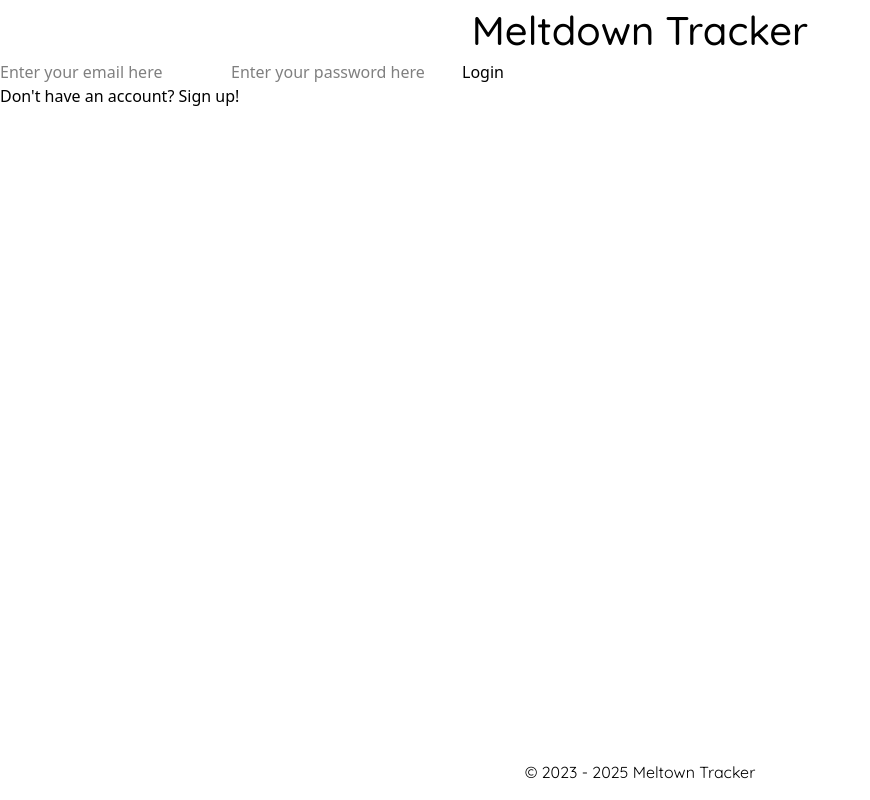
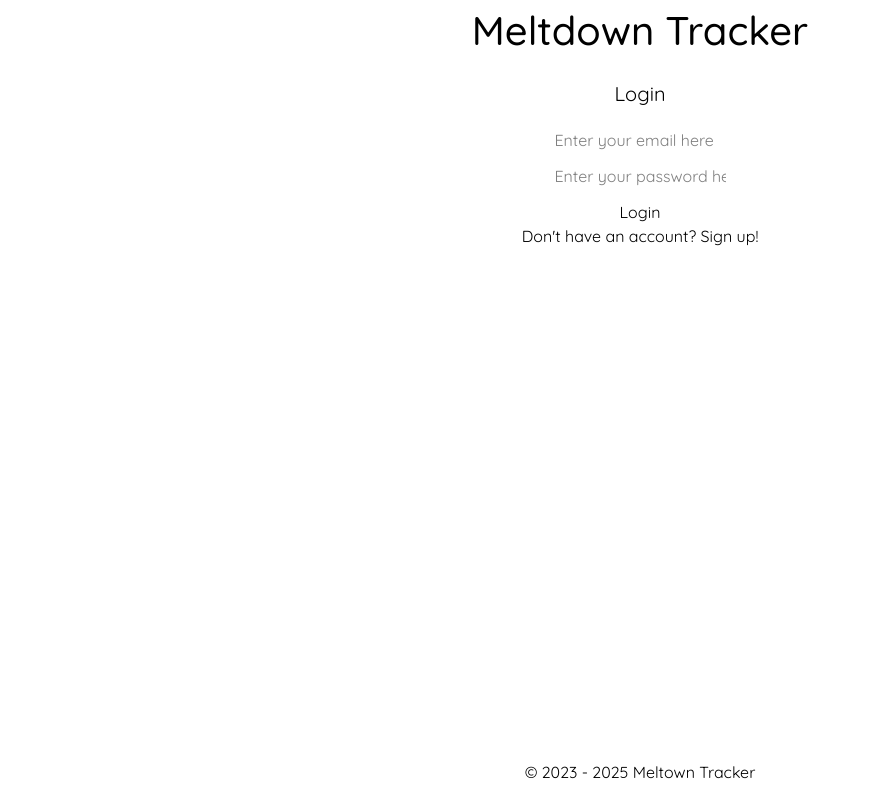
Before and after one commit to nikobatzi1990/meltdown-tracker_work-in-progress, a React (Vite) app in the folder client/: page / in a window 1280 px wide. Shown: the whole page, without its empty margins (0-870 px from the left). Built offline with nearby package versions, Linux system fonts and the light colour scheme; no server answers.

Commit message:
wip: style Login and Signup pages

```diff
--- a/client/src/App.jsx
+++ b/client/src/App.jsx
@@ -5,13 +5,13 @@ import ProtectedRoute from "./context/ProtectedRoute";
 import Signup from "./pages/Signup";
 import Login from "./pages/Login";
 import Homepage from "./pages/Homepage";
-import SingleEntry from "./pages/SingleEntry";
+import Entry from "./pages/Entry";
 import Submission from "./pages/Submission";
 import EditSubmission from "./pages/EditSubmission";
 
 function App() {
   return (
-    <div>
+    <div className="font-quicksand">
       <AuthContextProvider>
         <Routes>
           <Route path="/" element={<Login />} />
@@ -29,7 +29,7 @@ function App() {
             path="/entry/:entryId"
             element={
               <ProtectedRoute>
-                <SingleEntry />
+                <Entry />
               </ProtectedRoute>
             }
           />
--- a/client/src/components/SubmitButton.jsx
+++ b/client/src/components/SubmitButton.jsx
@@ -1,11 +1,21 @@
 import React from "react";
+import PropTypes from "prop-types";
 
-function SubmitButton() {
+function SubmitButton(props) {
+  const { text } = props;
   return (
     <button className="cursor-pointer rounded-md" type="submit">
-      Submit
+      {text}
     </button>
   );
 }
 
+SubmitButton.propTypes = {
+  text: PropTypes.string,
+};
+
+SubmitButton.defaultProps = {
+  text: "" || "Submit",
+};
+
 export default SubmitButton;
--- a/client/src/pages/Login.jsx
+++ b/client/src/pages/Login.jsx
@@ -4,7 +4,7 @@ import { UserAuth } from "../context/AuthContext";
 import Header from "../components/Header";
 import Footer from "../components/Footer";
 import Input from "../components/Input";
-import Button from "../components/Button";
+import SubmitButton from "../components/SubmitButton";
 
 function Login() {
   const navigate = useNavigate();
@@ -23,14 +23,15 @@ function Login() {
   };
 
   return (
-    <div className="login">
-      <Header className="header login-header" text="Meltdown Tracker" />
+    <div className="@container flex flex-col justify-center items-center">
+      <Header className="header" text="Meltdown Tracker" />
+      <h3 className="text-xl m-5">Login</h3>
 
-      <div className="inputs">
+      <form className="flex flex-col gap-3" onSubmit={handleLogin}>
         <Input
           htmlFor="Email"
           type="email"
-          className="input login-input"
+          className=""
           placeholder="Enter your email here"
           value={email}
           onChange={(e) => {
@@ -41,7 +42,7 @@ function Login() {
         <Input
           htmlFor="Password"
           type="password"
-          className="input login-input"
+          className=""
           placeholder="Enter your password here"
           value={password}
           onChange={(e) => {
@@ -49,13 +50,13 @@ function Login() {
           }}
         />
 
-        <Button type="submit" text="Login" onClick={handleLogin} />
+        <SubmitButton text="Login" />
+      </form>
 
-        <p>
-          Don&apos;t have an account?
-          <Link to="/SignUp"> Sign up! </Link>
-        </p>
-      </div>
+      <p>
+        Don&apos;t have an account?
+        <Link to="/signup"> Sign up! </Link>
+      </p>
 
       <Footer />
     </div>
--- a/client/src/pages/Signup.jsx
+++ b/client/src/pages/Signup.jsx
@@ -4,7 +4,7 @@ import { UserAuth } from "../context/AuthContext";
 import Header from "../components/Header";
 import Footer from "../components/Footer";
 import Input from "../components/Input";
-import Button from "../components/Button";
+import SubmitButton from "../components/SubmitButton";
 
 function Signup() {
   const navigate = useNavigate();
@@ -24,10 +24,11 @@ function Signup() {
   };
 
   return (
-    <div className="signup">
-      <Header className="header login-header" text="Meltdown Tracker" />
+    <div className="@container flex flex-col justify-center items-center">
+      <Header className="header" text="Meltdown Tracker" />
+      <h3 className="text-xl m-5">Sign Up</h3>
 
-      <div className="inputs">
+      <form className="flex flex-col gap-3" onSubmit={handleSignup}>
         <Input
           htmlFor="Username"
           type="username"
@@ -60,13 +61,13 @@ function Signup() {
             setPassword(e.target.value);
           }}
         />
+        <SubmitButton text="Sign Up" />
+      </form>
 
-        <Button type="submit" text="Submit" onClick={handleSignup} />
-        <p>
-          Already have an account?
-          <Link to="/"> Log In! </Link>
-        </p>
-      </div>
+      <p>
+        Already have an account?
+        <Link to="/"> Log In! </Link>
+      </p>
 
       <Footer />
     </div>
```
Also changed, not shown: client/src/pages/Entry.jsx (renamed from client/src/pages/SingleEntry.jsx).
